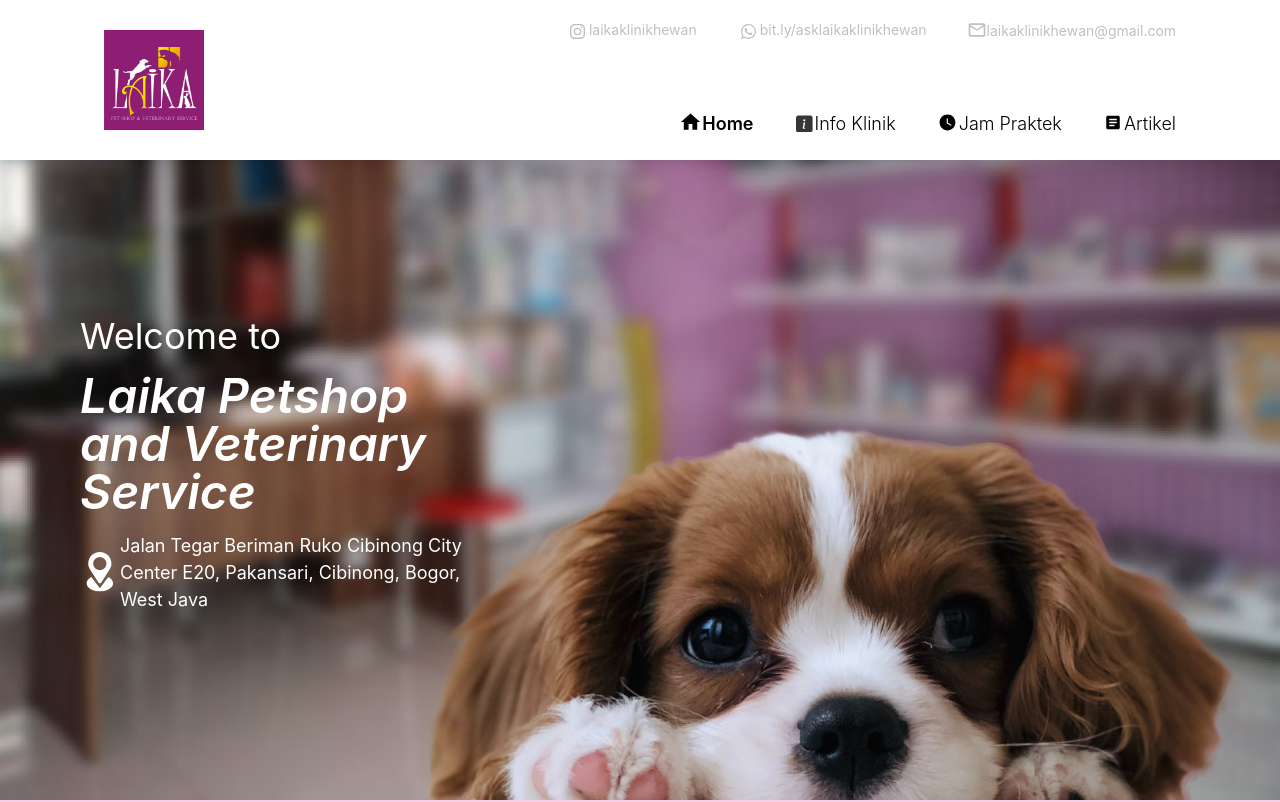
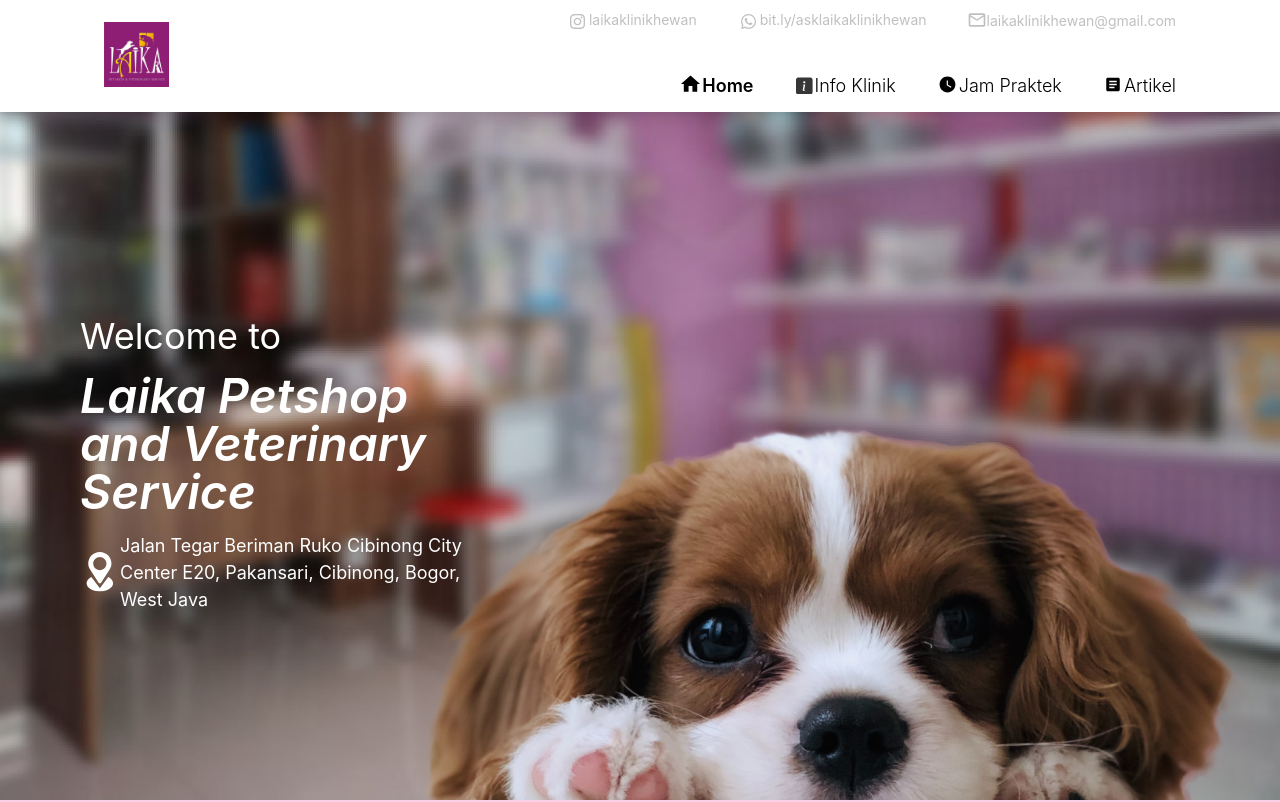
Before and after one commit to laikaklinikhewan/web-laika, a Next.js app: page / in a window 1280 px wide. Shown: the top 802 px of the page. Built offline with nearby package versions, Linux system fonts and the light colour scheme.

Commit message:
make main header smaller

```diff
--- a/components/Footer.js
+++ b/components/Footer.js
@@ -2,7 +2,7 @@
   const alamat =
     "Jalan Tegar Beriman Ruko Cibinong City Center E20, Pakansari, Cibinong, Bogor, West Java";
   return (
-    <footer className="py-4 md:py-0 bg-black w-full px-16 text-white m-0">
+    <footer className="grid py-4 md:py-0 bg-black w-full px-16 text-white m-0">
       <p className="md:hidden text-sm mb-8">{alamat}</p>
       <div className="flex justify-between">
         <div className="flex md:w-2/4 lg:w-2/6">
--- a/components/MainNavbar.js
+++ b/components/MainNavbar.js
@@ -12,9 +12,9 @@
 
     const [activeSect, setActiveSect] = useState(3);
     return (
-        <div className='flex fixed bg-white z-50 justify-between h-40 max-w-8xl w-screen shadow-lg text-base inline-flex'>
-            <div className="w-logo h-logo mx-xnav my-ynav self-center">
-                <Image src="/assets/LOGO.png" alt="Laika" width="100px" height="100px" layout="fixed"/>
+        <div className='flex fixed bg-white z-50 justify-between h-28 max-w-8xl w-screen shadow-lg text-base inline-flex'>
+            <div className="w-logo h-logo mx-xnav my-ynav">
+                <img src="/assets/LOGO.png" alt="Laika"/>
             </div>
             <div className='grid md:mr-xnav mr-xnavmin'>
                 <nav className='flex space-x-10 text-tn md:text-sm text-media items-center'>
--- a/tailwind.config.js
+++ b/tailwind.config.js
@@ -32,7 +32,7 @@
       height: {
         nav: '141px',
         pinknav: '126px',
-        logo: '100px',
+        logo: '65px',
         ig: '23px',
         igt: '16px',
         mail: '20px',
@@ -41,7 +41,7 @@
         '38': '9.5rem'
       },
       width: {
-        logo: '100px',
+        logo: '65px',
         ig: '23px',
         igt:'16px',
         mail: '20px',
@@ -51,7 +51,7 @@
       },
       margin: {
         xnav: '8.119vw',
-        ynav: '30px',
+        ynav: '22px',
         xnavmin: '7vw',
         xmenu: '139.68px'
       },
```
